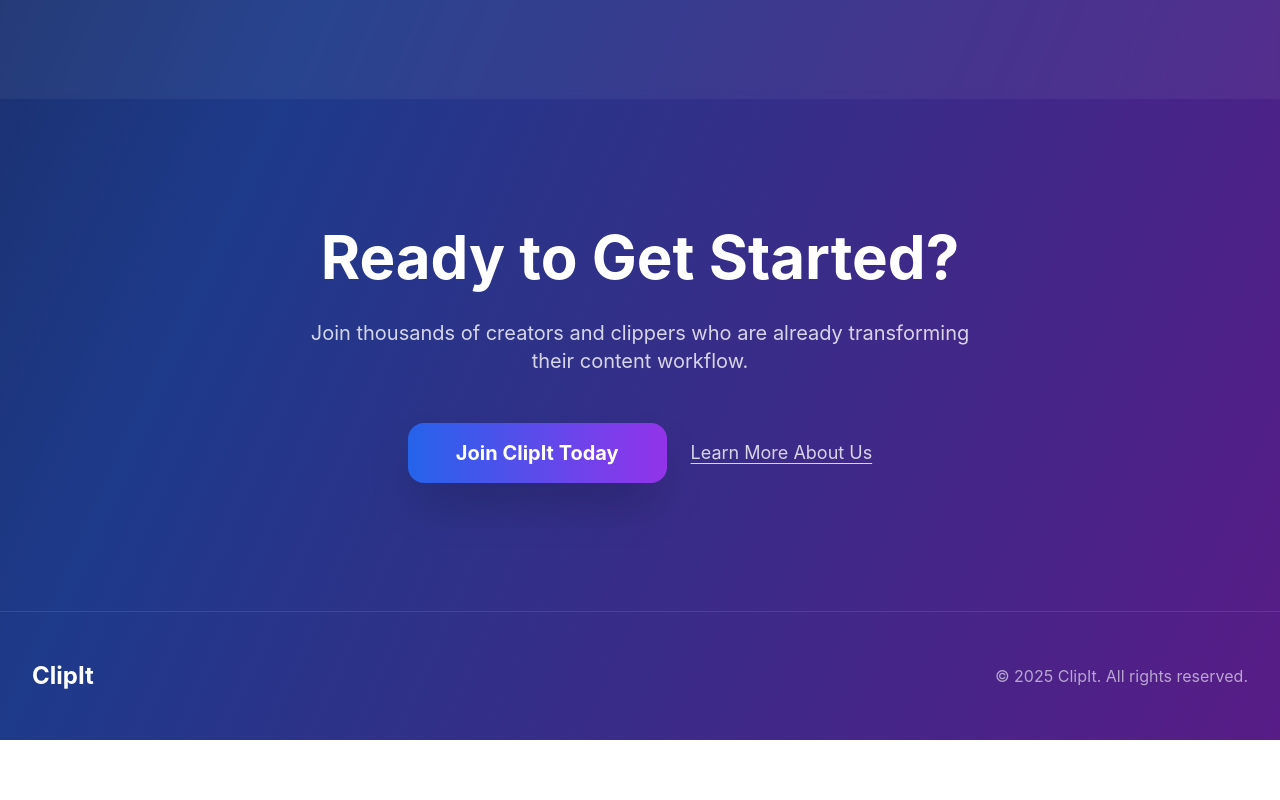
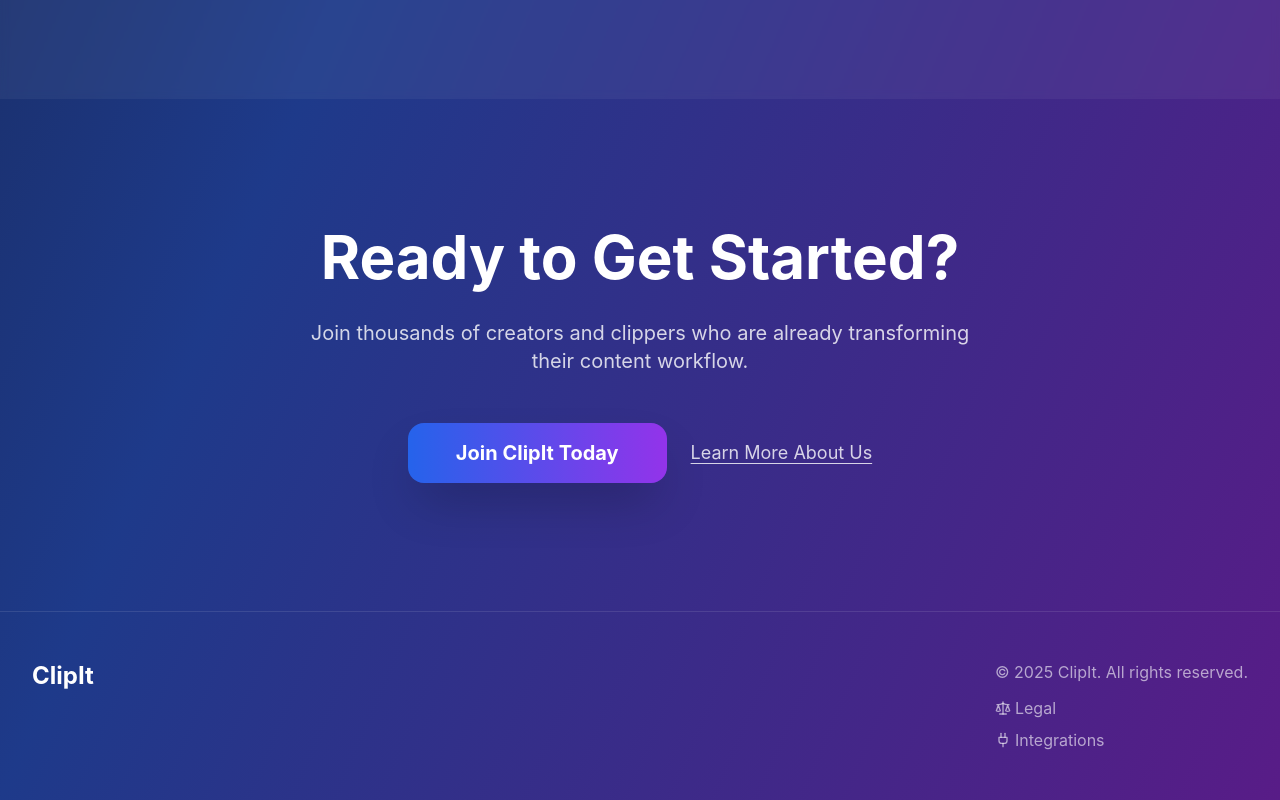
Before and after one commit to mbeliogl/clippitt, a React (Create React App) app: page / in a window 1280 px wide. Shown: the part 2167-2967 px from the top of the page. Before the commit the page ends 2907 px from the top, so only its background shows below. Built offline with nearby package versions, Linux system fonts and the light colour scheme.

Commit message:
Added Legal and Integrations Pages

```diff
--- a/src/App.tsx
+++ b/src/App.tsx
@@ -7,6 +7,8 @@ import JobMarketplace from './JobMarketplace';
 import JobDetail from './JobDetail';
 import CreatorDashboard from './CreatorDashboard';
 import ClipperDashboard from './ClipperDashboard';
+import LegalPage from './Legal';
+import IntegrationsPage from './Integrations';
 
 function App() {
   return (
@@ -20,6 +22,8 @@ function App() {
         <Route path="/jobs/:id" element={<JobDetail />} />
         <Route path="/creator-dashboard" element={<CreatorDashboard />} />
         <Route path="/clipper-dashboard" element={<ClipperDashboard />} />
+        <Route path="/Legal" element={<LegalPage />} />
+        <Route path='/Integrations' element={<IntegrationsPage />} />
       </Routes>
     </Router>
   );
--- /dev/null
+++ b/src/Integrations.tsx
@@ -0,0 +1,12 @@
+import React, { useState } from 'react';
+import { Link } from 'react-router-dom';
+
+const IntegrationsPage: React.FC = () => {
+
+  return (
+    <div>
+        <h1> This is integrations page </h1>
+    </div>
+  );
+};
+  export default IntegrationsPage;
--- a/src/LandingPage.tsx
+++ b/src/LandingPage.tsx
@@ -1,5 +1,5 @@
 import React, { useState, useEffect } from 'react';
-import { ArrowRight, Play, Trophy, BadgeDollarSign, Eye, Zap, ChevronDown, } from 'lucide-react';
+import { ArrowRight, Play, Trophy, BadgeDollarSign, Eye, Zap, ChevronDown, Scale, Plug } from 'lucide-react';
 import { Link } from 'react-router-dom';
 
 const Navigation: React.FC = () => {
@@ -317,12 +317,38 @@ const LandingPage: React.FC = () => {
       {/* Footer */}
       <footer className="py-12 px-6 sm:px-8 border-t border-white/10">
         <div className="max-w-7xl mx-auto">
-          <div className="flex flex-col sm:flex-row justify-between items-center">
+          <div className="flex flex-col sm:flex-row justify-between items-start w-full">
             <div className="text-2xl font-bold text-white mb-4 sm:mb-0">
               ClipIt
             </div>
-            <div className="text-white/60">
-              © 2025 ClipIt. All rights reserved.
+            <div className="flex flex-col space-y-3">
+              <div className="text-white/60 text-right">
+                © 2025 ClipIt. All rights reserved.
+              </div>
+              <div className="flex flex-col space-y-2">
+                <Link
+                  to="/Legal"
+                  className="flex items-center text-white/60 hover:text-white/80 transition-colors">
+                  <Scale className="w-4 h-4 mr-1" />
+                  Legal
+                </Link>
+                {/* Future links can be added here */}
+                {
+                <Link
+                  to="/Integrations"
+                  className="flex items-center text-white/60 hover:text-white/80 transition-colors">
+                  <Plug className="w-4 h-4 mr-1" />
+                  Integrations
+                </Link>
+                /*
+                <Link
+                  to="/contact"
+                  className="flex items-center text-white/60 hover:text-white/80 transition-colors">
+                  <Mail className="w-4 h-4 mr-1" />
+                  Contact Us
+                </Link>
+                */}
+              </div>
             </div>
           </div>
         </div>
--- /dev/null
+++ b/src/Legal.tsx
@@ -0,0 +1,12 @@
+import React, { useState } from 'react';
+import { Link } from 'react-router-dom';
+
+const LegalPage: React.FC = () => {
+
+  return (
+    <div>
+        <h1> THIS IS LEGAL PAGE </h1>
+    </div>
+  );
+};
+  export default LegalPage;
```
